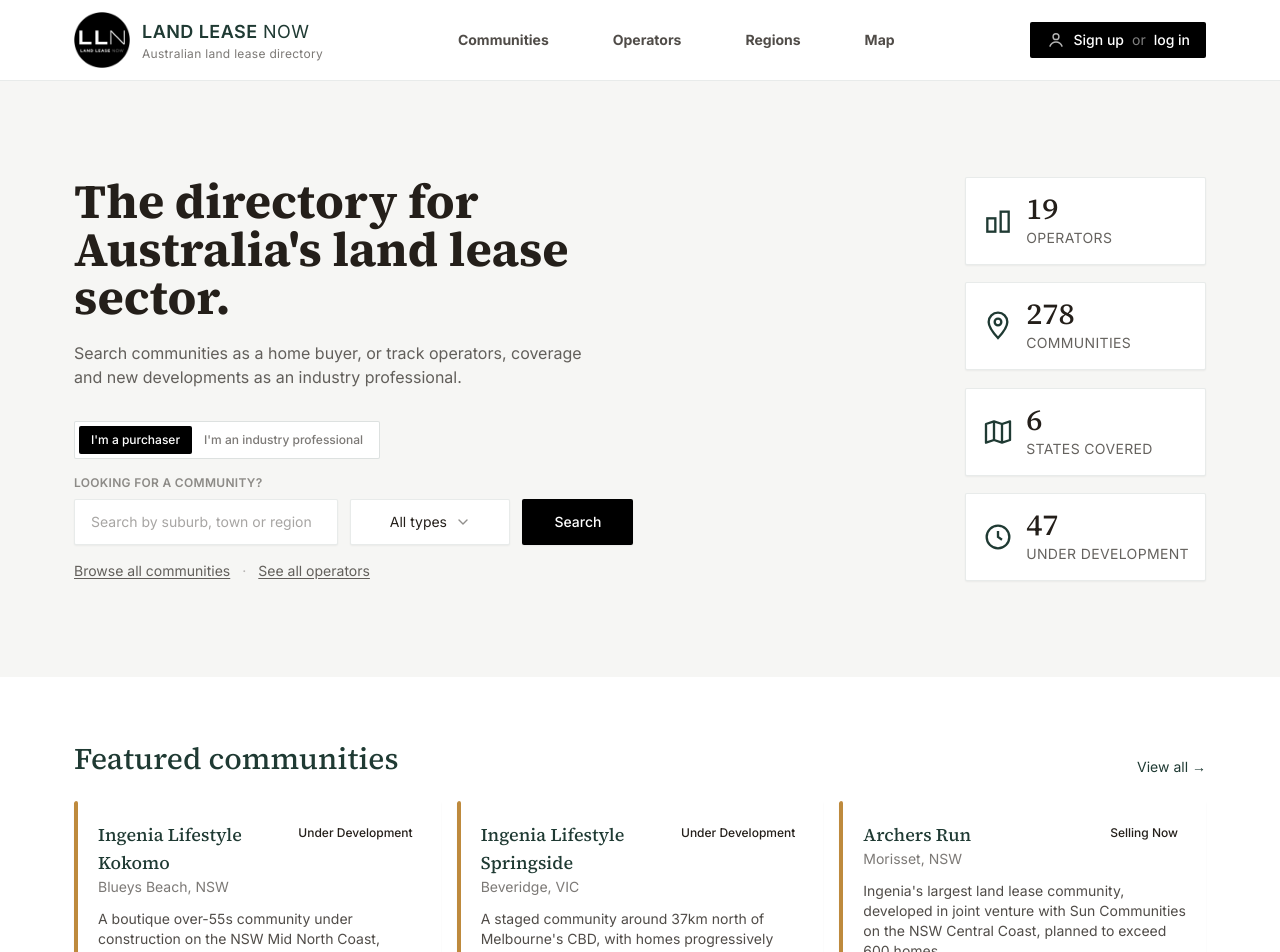
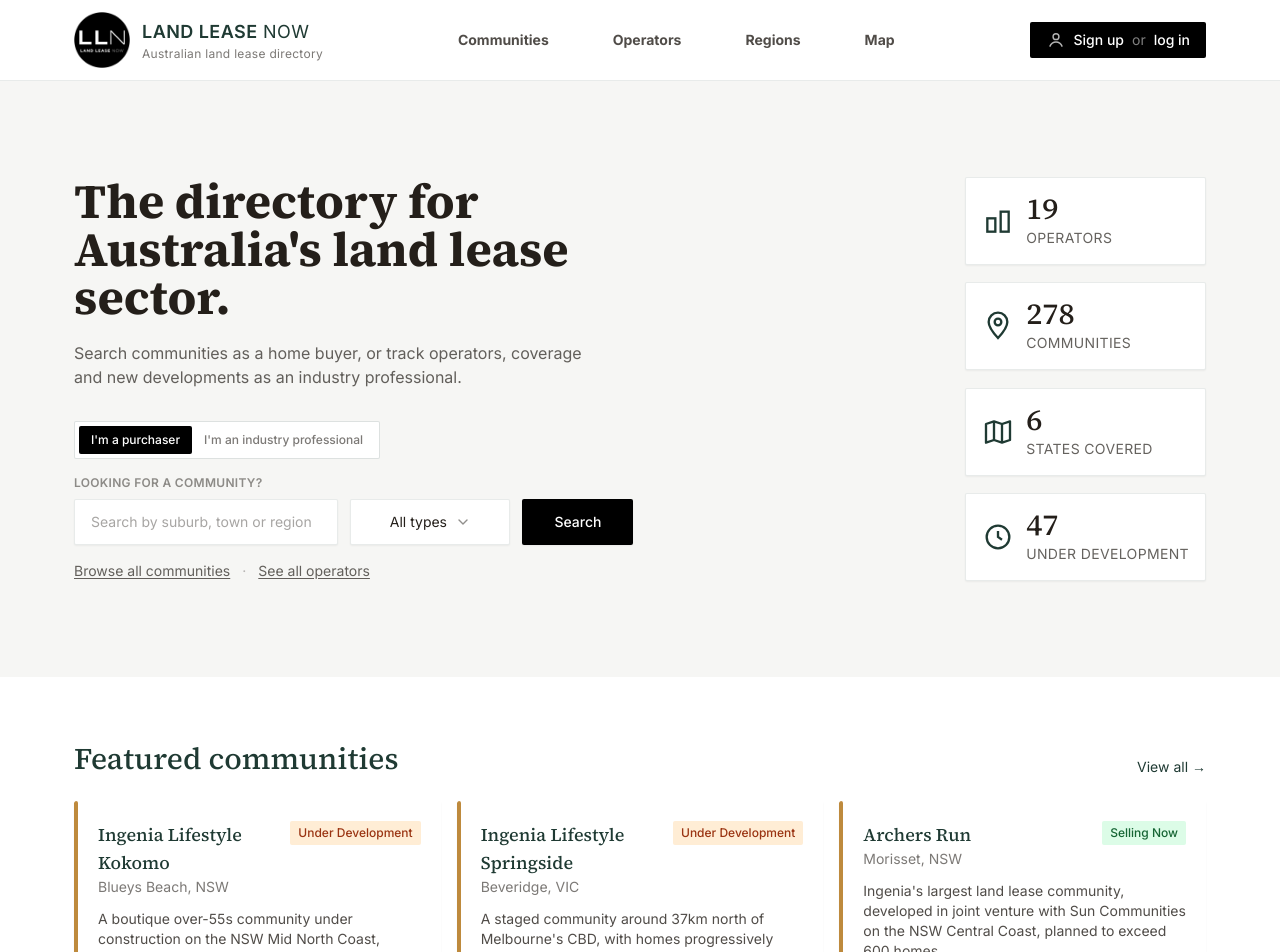
Before and after one commit to LandLeaseNow/landleasenow, a Next.js app: page / in a window 1280 px wide. Shown: the top 952 px of the page. Built offline with nearby package versions, Linux system fonts and the light colour scheme.

Commit message:
Include lib folder in Tailwind content scan

```diff
--- a/tailwind.config.ts
+++ b/tailwind.config.ts
@@ -3,7 +3,8 @@ import type { Config } from "tailwindcss";
 const config: Config = {
   content: [
     "./app/**/*.{ts,tsx}",
-    "./components/**/*.{ts,tsx}"
+    "./components/**/*.{ts,tsx}",
+    "./lib/**/*.{ts,tsx}"
   ],
   theme: {
     extend: {
```
